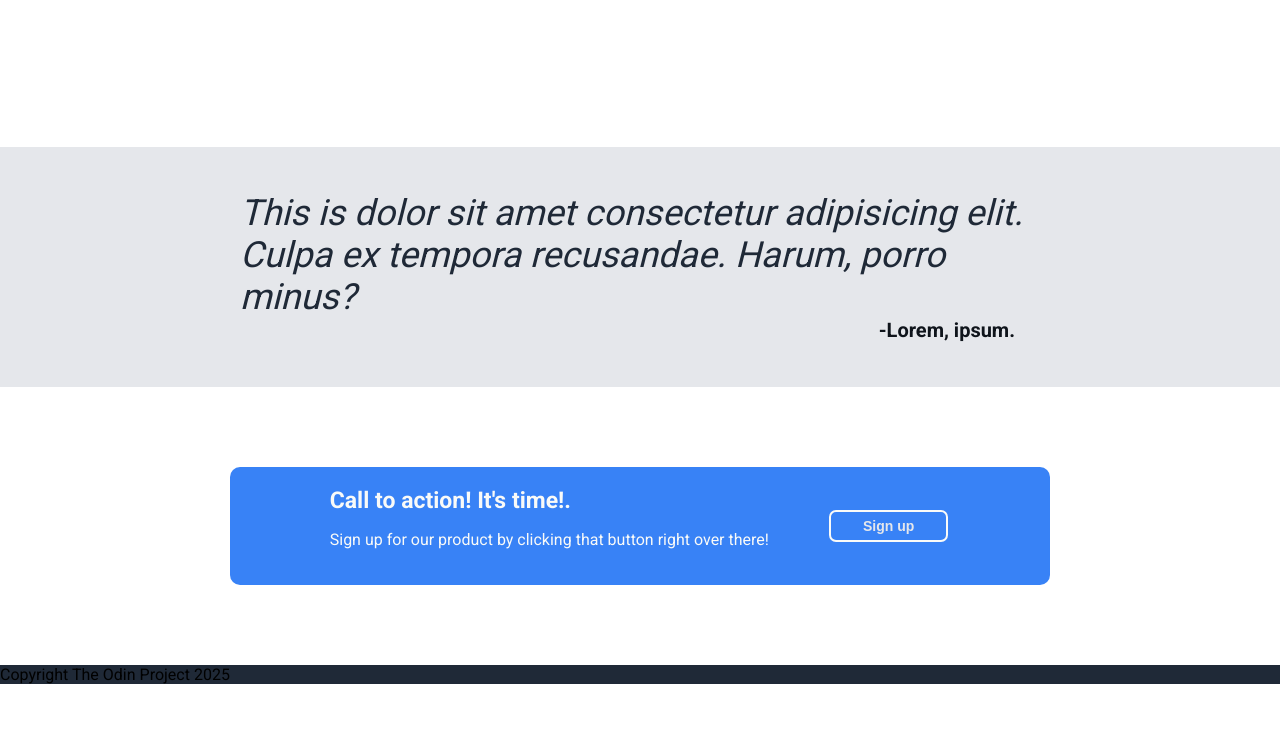
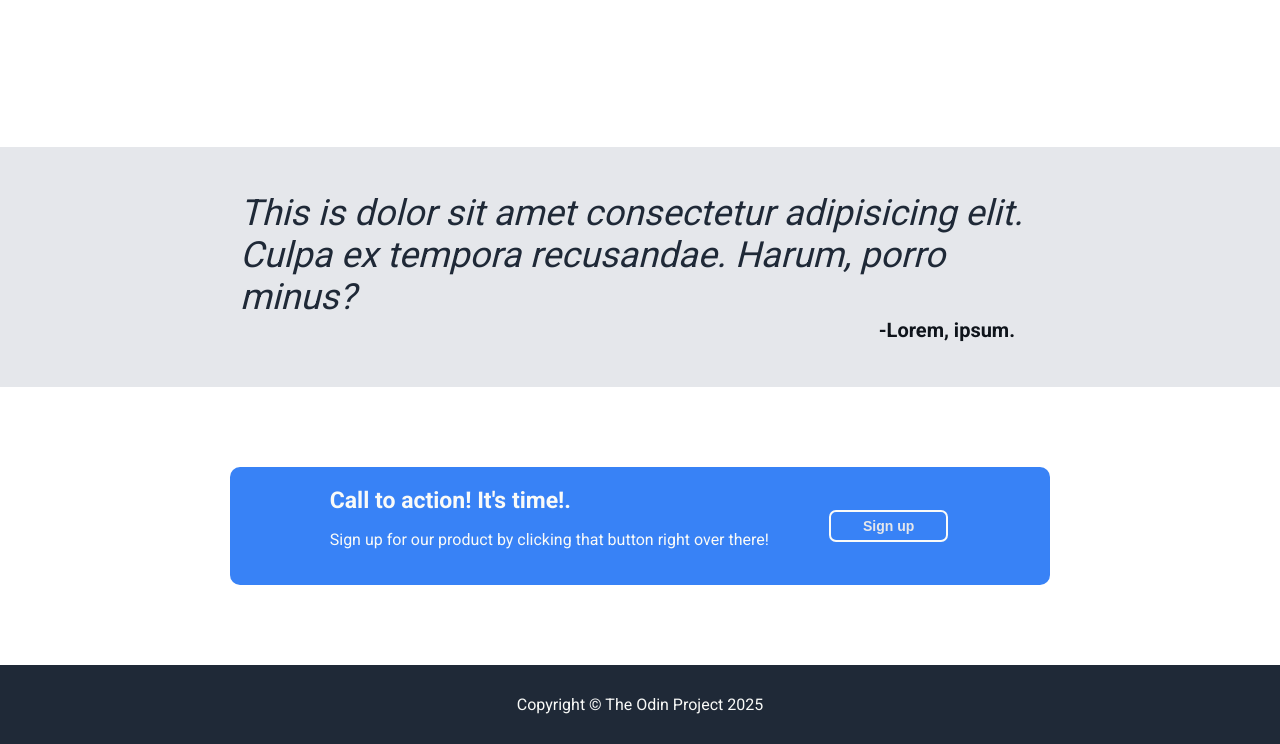
Before and after one commit to Tibarek/landing-page, a plain HTML site: page index.html in a window 1280 px wide. Shown: the part 851-1595 px from the top of the page. Before the commit the page ends 1535 px from the top, so only its background shows below. Drawn offline with Linux system fonts and the light colour scheme.

Commit message:
Style footer section

```diff
--- a/index.html
+++ b/index.html
@@ -71,7 +71,7 @@
     </div>
 
     <div class="footer">
-        Copyright The Odin Project 2025
+        Copyright &copy; The Odin Project 2025
     </div>
 </body>
 </html>
--- a/style.css
+++ b/style.css
@@ -26,7 +26,7 @@ body {
     justify-content: space-between;
     align-items: center;
     margin-bottom: 50px;
-    gap: 150px;
+    gap: 100px;
 
 }
 
@@ -153,7 +153,6 @@ button {
     color:#0f141b;
     font-size: 20px;
     font-weight: 900;
-    /* margin-left: auto; */
     margin-right: 220px;
 }
 
@@ -188,3 +187,8 @@ button {
 }
 
 /* footer section */
+.footer {
+    color: #F9FAF8;
+    text-align: center;
+    padding: 30px 0;
+}
```
